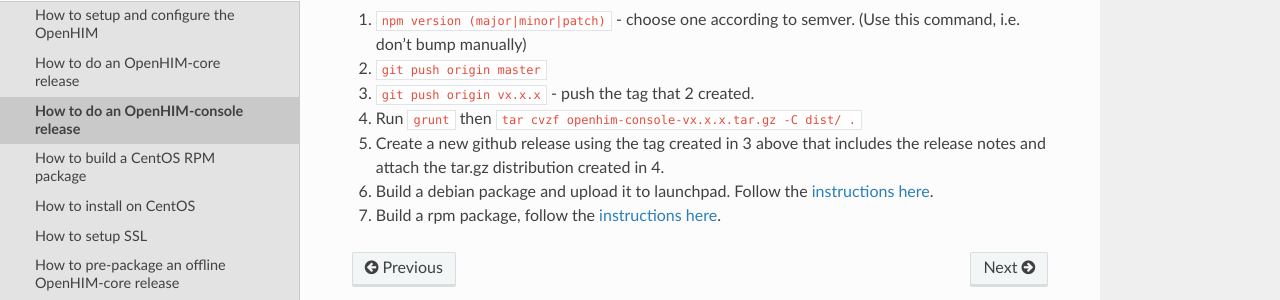
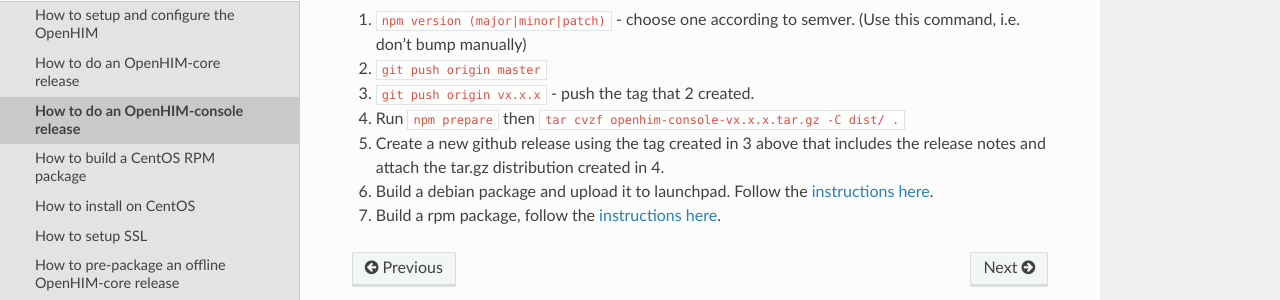
Before and after one commit to jembi/openhim-core-js, a Sphinx documentation site: the page built from docs/how-to/how-to-do-an-openhim-console-release.md, in a window 1280 px wide. Shown: the part 272-572 px from the top of the page. Built offline with Sphinx 7.4.7 and the Read the Docs theme 2.0.0, drawn with Linux system fonts in a browser that asks for light colours; pages that are not in the unit, such as notebooks, are missing from menus.

Commit message:
Update how-to-do-an-openhim-console-release.md

```diff
--- a/docs/how-to/how-to-do-an-openhim-console-release.md
+++ b/docs/how-to/how-to-do-an-openhim-console-release.md
@@ -6,7 +6,7 @@
 1. `npm version (major|minor|patch)` - choose one according to semver. (Use this command, i.e. don't bump manually)
 2. `git push origin master`
 3. `git push origin vx.x.x` - push the tag that 2 created.
-4. Run `grunt` then `tar cvzf openhim-console-vx.x.x.tar.gz -C dist/ .`
+4. Run `npm prepare` then `tar cvzf openhim-console-vx.x.x.tar.gz -C dist/ .`
 5. Create a new github release using the tag created in 3 above that includes the release notes and attach the tar.gz distribution created in 4.
 6. Build a debian package and upload it to launchpad. Follow the [instructions here](https://github.com/jembi/openhim-console/tree/master/packaging).
 7. Build a rpm package, follow the [instructions here](http://openhim.readthedocs.io/en/latest/how-to/how-to-build-and-test-rpm-package.html).
```
